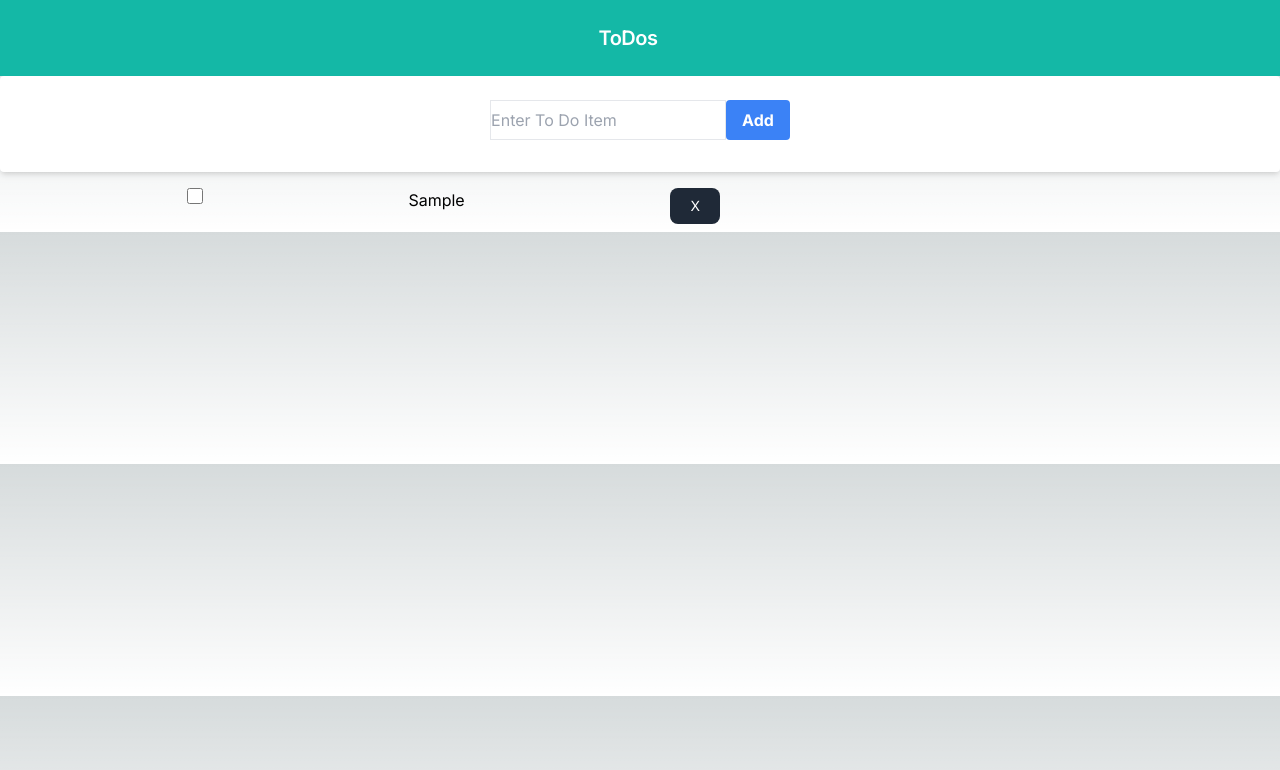
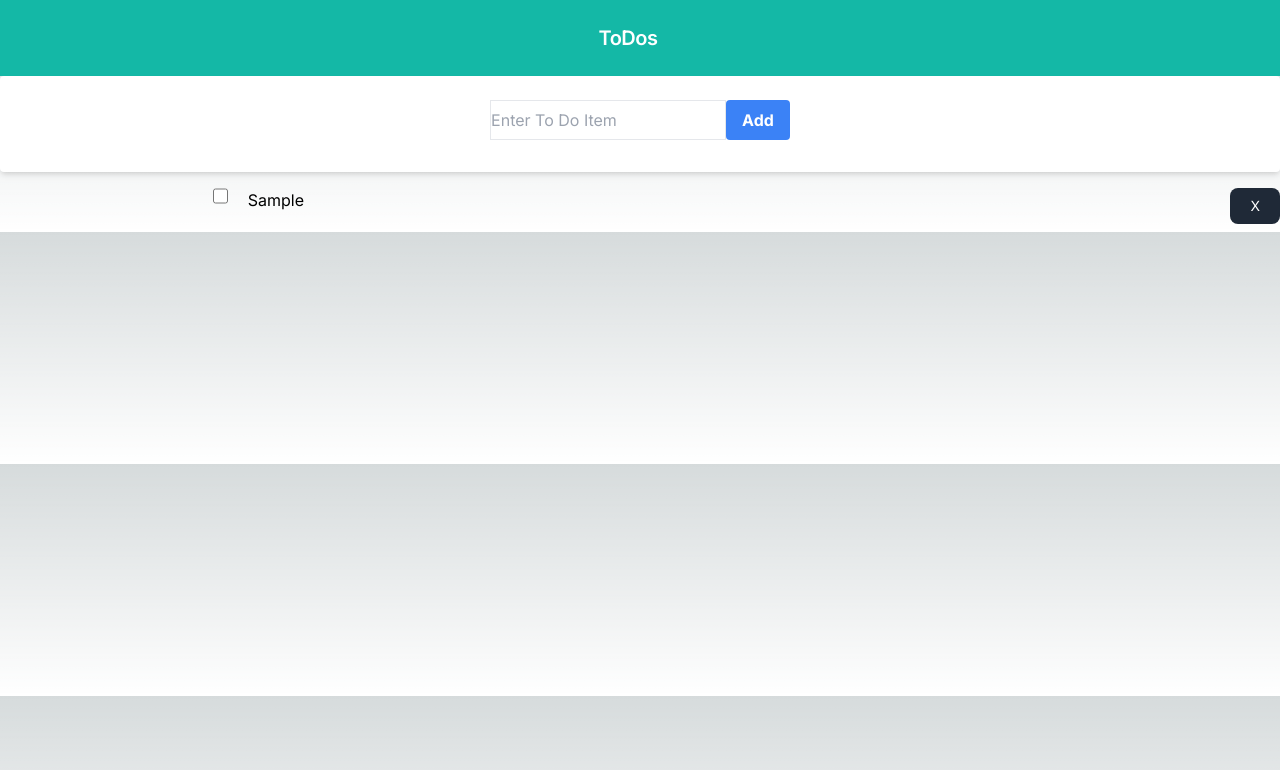
Before and after one commit to SheoranRavi/ListsApp, a Next.js app in the folder webapp/: page / in a window 1280 px wide. Both pictures are taken after typing "Sample" into the empty fields and a click on the button "Add". Shown: the top 770 px of the page. Built offline with nearby package versions, Linux system fonts and the light colour scheme.

Commit message:
fix width of elements

```diff
--- a/webapp/src/app/components/List.jsx
+++ b/webapp/src/app/components/List.jsx
@@ -7,7 +7,7 @@ export default function List(props){
     console.log("re-rendering List");
     return (
         <div className="container">
-            <ul className='flex flex-col items-end w-6/12 ml-20'>
+            <ul className='flex flex-col items-end w-full'>
                 {toDos.map((item) => {
                     return <ToDoItem key={item.id} item={item} updateToDo={updateToDo} updateItems={updateItems}/>
                 })}
--- a/webapp/src/app/components/ToDoItem.jsx
+++ b/webapp/src/app/components/ToDoItem.jsx
@@ -35,7 +35,7 @@ export default function ToDoItem(props) {
 					onClick={stateChangeHandler}
 					onChange={updateItem}
 				></input>
-				<div className="flex space-x-4 justify-end">{item.text}</div>
+				<div className="flex space-x-4 w-full justify-start">{item.text}</div>
 				<div
 					className="cursor-pointer text-white bg-gray-800 hover:bg-gray-900 focus:outline-none focus:ring-4 focus:ring-gray-300 font-small rounded-lg text-sm px-5 py-2 mr-2 mb-2 dark:bg-gray-800 dark:hover:bg-gray-700 dark:focus:ring-gray-700 dark:border-gray-700"
 					onClick={removeItem}
```
